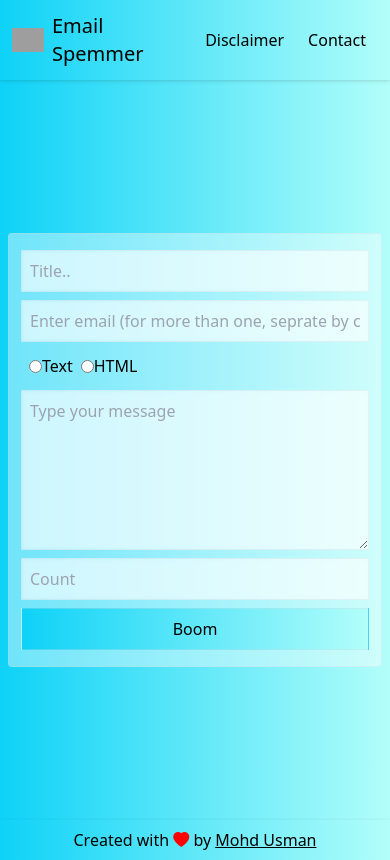
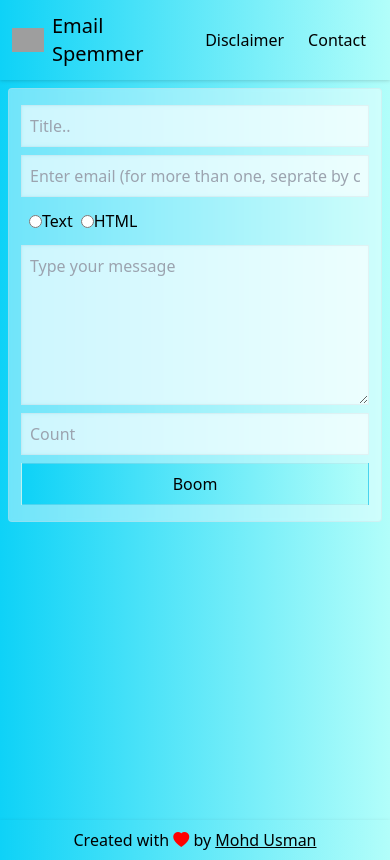
Before and after one commit to aulth/email-spemmer, a React (Create React App) app: page / in a window 390 px wide. Built offline with nearby package versions, Linux system fonts and the light colour scheme; grey boxes are pictures that could not be loaded.

Commit message:
changed align-item of div of form acc to screen layout

```diff
--- a/src/component/Home.js
+++ b/src/component/Home.js
@@ -26,7 +26,7 @@ const Home = () => {
     }
   return (
     <>
-    <div style={{minHeight:'calc(100vh - 104px)'}} className="w-full box-border p-2 flex items-center justify-center pt-2">
+    <div style={{minHeight:'calc(100vh - 104px)'}} className="md:items-center w-full box-border p-2 flex  items-start justify-center pt-2">
         <form onSubmit={handleOnSubmit} className="md:w-1/2 form rounded w-full h-full box-border p-3 glassmorphism flex flex-col justify-center items-center">
             <input type="text" id='title' onClick={()=>document.getElementById('title').select()}  onChange={handleOnChange} name="title" className='w-full p-2 glassmorphism my-1 focus:outline-none' placeholder='Title..'/>
             <input type="email" id='email' onClick={()=>document.getElementById('email').select()}  onChange={handleOnChange} name="email" className='w-full p-2 glassmorphism my-1 focus:outline-none' placeholder='Enter email (for more than one, seprate by comma) ' multiple required/>
```
